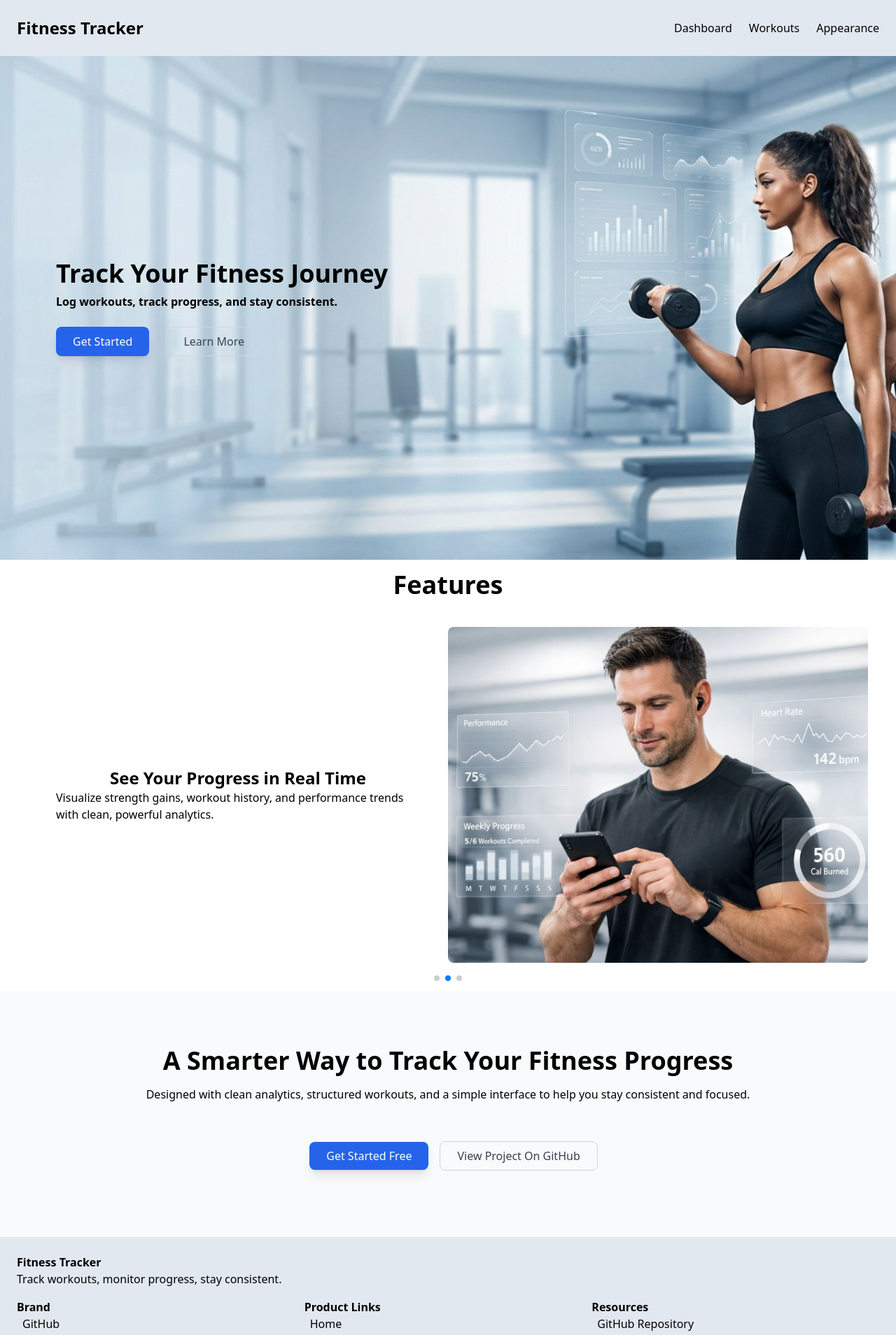
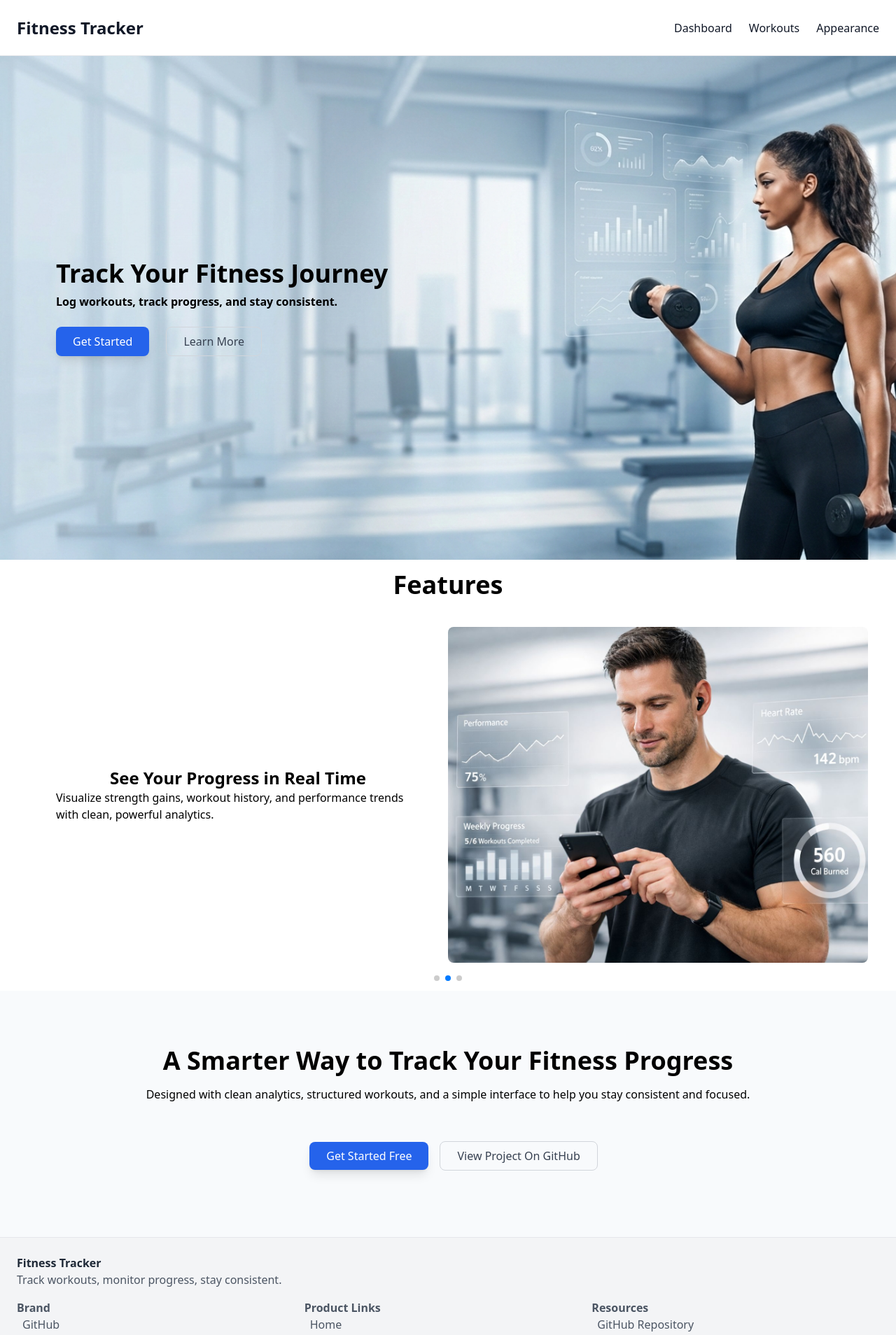
Before and after one commit to abriham-atinkut/Fitness-Tracker, a React (Vite) app: page / in a window 1280 px wide. Shown: the top 1908 px of the page at 70% size. Built offline with nearby package versions, Linux system fonts and the light colour scheme.

Commit message:
add dark mode style for navbar and footer

```diff
--- a/src/components/Layout/Footer.jsx
+++ b/src/components/Layout/Footer.jsx
@@ -2,14 +2,14 @@ import { Link } from "react-router-dom";
 const Footer = () => {
   return (
     <>
-      <footer className="bg-slate-200 p-6">
+      <footer className="bg-gray-100 text-gray-600 p-6 border-t border-gray-200 dark:bg-gray-950 dark:text-gray-400 dark:border-gray-800">
         <div className="mb-4">
-          <h2 className="font-semibold ">Fitness Tracker</h2>
+          <h2 className="font-semibold text-gray-800 dark:text-gray-200">Fitness Tracker</h2>
           <p>Track workouts, monitor progress, stay consistent.</p>
         </div>
         <div className="grid grid-cols-1 md:grid-cols-3">
           <div className="mb-4">
-            <h3>Brand</h3>
+            <h3 className="dark:text-gray-500">Brand</h3>
             <div className="grid grid-cols-1 ml-2">
               <Link to={`#`}>GitHub</Link>
               <Link to={`#`}>LinkedIn</Link>
@@ -17,7 +17,7 @@ const Footer = () => {
             </div>
           </div>
           <div className="mb-4">
-            <h3>Product Links</h3>
+            <h3 className="dark:text-gray-500">Product Links</h3>
             <div className="grid grid-cols-1 ml-2">
               <Link to={`#`}>Home</Link>
               <Link to={`#`}>Dashboard</Link>
@@ -27,11 +27,11 @@ const Footer = () => {
             </div>
           </div>
           <div className="mb-4">
-            <h3>Resources</h3>
+            <h3 className="dark:text-gray-500">Resources</h3>
             <div className="grid grid-cols-1 ml-2">
-              <a target="_blank" to={`#`}>
+              <Link target="_blank" to={`#`}>
                 GitHub Repository
-              </a>
+              </Link>
               <Link to={`#`}>Contact</Link>
               <Link to={`#`}>Privacy Policy</Link>
               <Link to={`#`}>Terms of Service</Link>
--- a/src/components/Layout/Navbar.jsx
+++ b/src/components/Layout/Navbar.jsx
@@ -7,41 +7,46 @@ const Navbar = () => {
   const setTheme = useTheme((state) => state.setTheme);
   return (
     <>
-      <nav className="flex justify-between items-center bg-slate-200 h-[10vh] px-6 sticky top-0 z-50 dark:bg-slate-800 dark:text-white">
+      <nav className="flex justify-between items-center h-[10vh] px-6 sticky top-0 z-50 bg-white  text-gray-900 dark:bg-gray-900 dark:text-white border-b border-gray-200">
         <div>
-          <Link to={"#"} className="text-2xl font-semibold">
+          <Link
+            to={"#"}
+            className="text-2xl font-semibold text-gray-900 dark:text-gray-100"
+          >
             Fitness Tracker
           </Link>
         </div>
         <ul className="flex gap-x-6">
           <li>
             <Link to={`#`}>
-              <span>Dashboard</span>
+              <span className=" text-gray-900 dark:text-gray-100">
+                Dashboard
+              </span>
             </Link>
           </li>
           <li>
             <Link to={`#`}>
-              <span>Workouts</span>
+              <span className="text-gray-900 dark:text-gray-100">Workouts</span>
             </Link>
           </li>
           <li>
             <div className="relative group ">
               <button className="">Appearance</button>
-              <div className="absolute hidden group-hover:block bg-white py-2 px-2 rounded-md shadow-md dark:bg-slate-800">
+              <div className="absolute hidden group-hover:block py-2 px-2 rounded-md shadow-md bg-white dark:bg-slate-800">
                 <button
-                  className="block hover:bg-gray-200 dark:hover:bg-gray-700 px-4 py-1 mb-1 rounded-sm"
+                  className="block  px-4 py-1 mb-1 rounded-sm hover:bg-slate-100 dark:hover:bg-slate-700"
                   onClick={() => setTheme("dark")}
                 >
                   Dark
                 </button>
                 <button
-                  className="block hover:bg-gray-200 dark:hover:bg-gray-700 px-4 py-1 mb-1 rounded-sm"
+                  className="block px-4 py-1 mb-1 rounded-sm hover:bg-slate-100 dark:hover:bg-slate-700 "
                   onClick={() => setTheme("light")}
                 >
                   Light
                 </button>
                 <button
-                  className="block hover:bg-gray-200 dark:hover:bg-gray-700 px-4 py-1 mb-1 rounded-sm"
+                  className="block px-4 py-1 mb-1 rounded-sm hover:bg-slate-100 dark:hover:bg-slate-700"
                   onClick={() => setTheme(matchMedia ? "dark" : "light")}
                 >
                   System
--- a/src/index.css
+++ b/src/index.css
@@ -4,10 +4,14 @@
 
 @layer base {
   h1 {
-    @apply font-bold text-4xl;
+    @apply font-bold text-3xl md:text-4xl;
   }
   h3 {
     @apply font-semibold;
+  }
+
+  a {
+    @apply hover:text-blue-600;
   }
 }
 
@@ -16,6 +20,6 @@
     @apply bg-blue-600 hover:bg-blue-700  text-white shadow-lg py-2 px-6 rounded-lg active:bg-blue-800  active:translate-y-0.5 active:shadow-md transition duration-150 ease-in-out;
   }
   .btn-secondary {
-    @apply  py-2 px-6 rounded-lg border border-gray-300 text-gray-700 hover:bg-gray-100;
+    @apply py-2 px-6 rounded-lg border border-gray-300 text-gray-700 hover:bg-gray-100;
   }
 }
```
